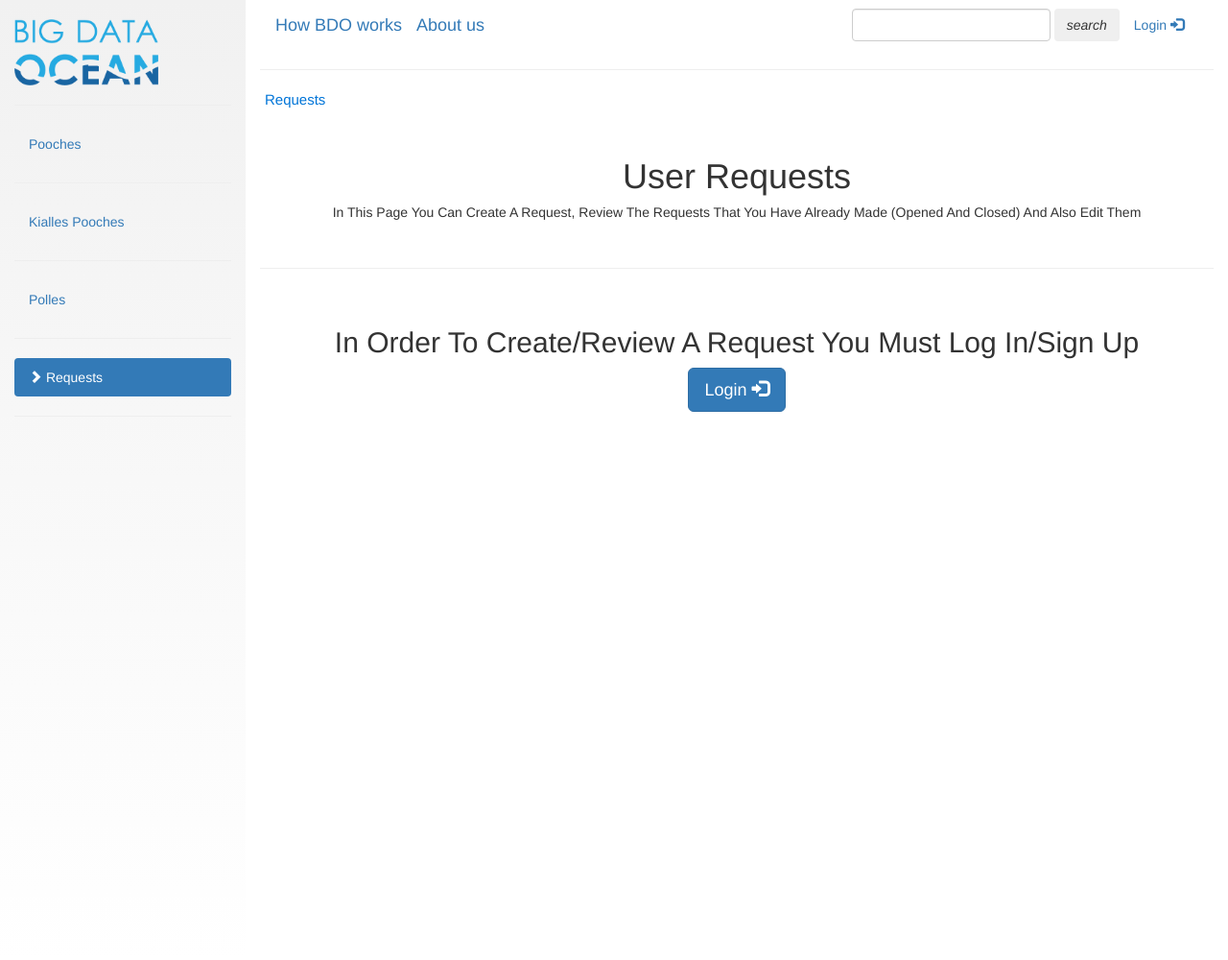
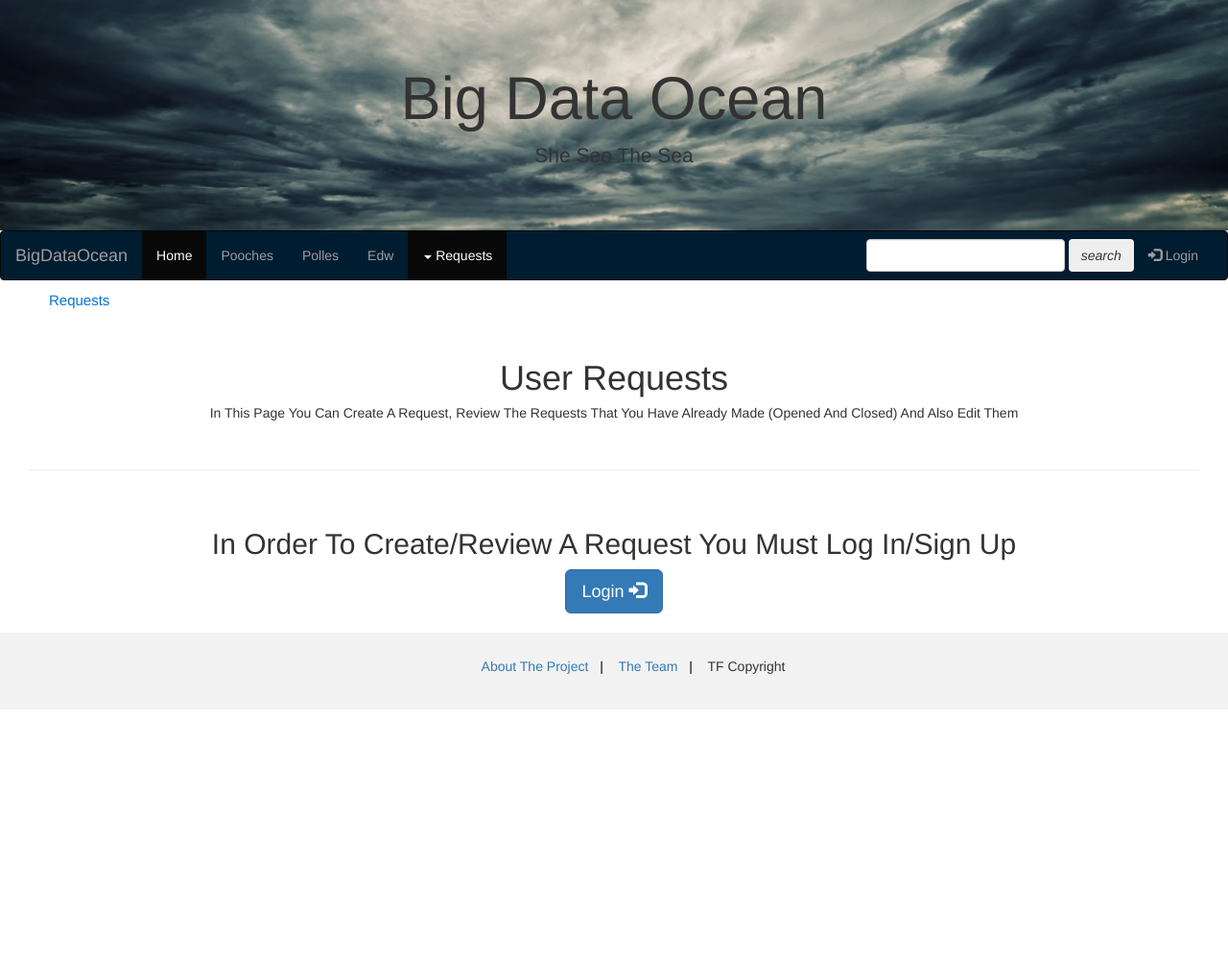
Before and after one commit to Task14/BDO, a Django app: page /requests/ in a window 1280 px wide. Shown: the whole page at 96% size. After the commit the page ends 739 px from the top, so only its background shows below. Run offline with Django 3.2, Linux system fonts and the light colour scheme; some libraries are stand-ins or nearby versions.

Commit message:
Template Change Attempt

```diff
--- /dev/null
+++ b/userrequests/static/userrequests/script.js
@@ -0,0 +1,182 @@
+$(document).ready(function() {
+    $('#all').click(function(e){
+        call('all', '');
+        document.getElementById("all").setAttribute("class", "btn btn-default active");
+        document.getElementById("user").setAttribute("class", "btn btn-default");
+    });
+    $('#user').click(function(e){
+        call('user', '');
+        document.getElementById("user").setAttribute("class", "btn btn-default active");
+        document.getElementById("all").setAttribute("class", "btn btn-default");
+    });
+    $('#search').click(function(e){
+        var title = document.getElementById('title').value;
+        call('search', title);
+    });
+    $("#title").keyup(function(event) {
+        if (event.keyCode === 13) {
+            $("#search").click();
+        }
+    });
+    $("#reqmenu").click(function(e){
+       var span = document.getElementById("ddmenu");
+       var spclass = span.getAttribute("class");
+       if( spclass === "glyphicon glyphicon-chevron-right" ){
+           span.setAttribute("class","glyphicon glyphicon-chevron-down");
+       }
+       else{
+           span.setAttribute("class","glyphicon glyphicon-chevron-right");
+       }
+    });
+
+});
+
+function call(mode, title){
+    $.ajax({
+        url: 'users/',
+        datatype: 'json',
+        type: 'GET',
+        data: {'mode': mode, 'title': title},
+        success: function (data) {
+            var rows, i;
+
+            var open = data.open;
+            var closed = data.closed;
+            var sum = data.sum;
+
+            var optable = document.getElementById('otbody');
+            var cltable = document.getElementById('ctbody');
+
+            rows = optable.rows.length;
+            if( rows > 0 ){
+                for(i=rows-1; i>=0; i--){
+                    optable.deleteRow(i);
+                }
+            }
+            rows = cltable.rows.length;
+            if( rows > 0 ){
+                for(i=rows-1; i>=0; i--){
+                    cltable.deleteRow(i);
+                }
+            }
+            //document.getElementById('demo').innerHTML = closed.length;
+            if( sum != "0" ){
+                sumheader = document.getElementById('ressum');
+                if( mode == 'all'){
+                    sumheader.innerHTML = '(' + sum + ') Requests';
+                    if( closed == "" ){
+                        document.getElementById('clheader').innerHTML = 'No Closed Requests!';
+                    }
+                }
+                else if( mode == 'user'){
+                    sumheader.innerHTML = 'You Have (' + sum + ') Requests';
+                    if( closed == "" ){
+                        document.getElementById('clheader').innerHTML = 'No Request Has Been Answered Yet!';
+                    }
+                }
+                else if( mode == 'search' ){
+                    sumheader.innerHTML = '(' + sum + ') Results';
+                }
+                else{
+                    return 1;
+                }
+
+                if( open != "" ){
+                    document.getElementById('spo').textContent = open.length;
+                    populate(optable, open);
+                }
+                else{
+                    document.getElementById('spo').textContent = "0";
+                }
+                if( closed != "" ){
+                    document.getElementById('spc').textContent = closed.length;
+                    populate(cltable, closed);
+                }
+                else{
+                    document.getElementById('spc').textContent = "0";
+                }
+            }
+            else{
+                sumheader = document.getElementById('ressum').innerHTML = "No Requests Were Found - Please Try Again";
+                document.getElementById('spo').textContent = "0";
+                document.getElementById('spc').textContent = "0";
+                document.getElementById('allheader').innerHTML = 'No Requests Are Created Yet!';
+            }
+        },
+        error: function () {
+            document.getElementById('demo').innerHTML = 'Something isnt right!';
+        }
+    });
+}
+
+function populate(table, data){
+    var res = "";
+    for( var index in data ){
+        var entry = data[index];
+        var td, a, p, text, span, attr;
+        var tr = document.createElement('tr');
+        table.appendChild(tr);
+        // first td
+        td = document.createElement('td');
+        td.setAttribute("class","secondary");
+        a = document.createElement('a');
+        a.setAttribute("href", entry.id + "/");
+        var image = document.createElement('img');
+        image.setAttribute("src", entry.file);
+        image.setAttribute("width","100px");
+        image.setAttribute("height","100px");
+        image.setAttribute("alt","No Image Has Been Uploaded");
+        image.setAttribute("style","color: brown; float: left; margin-right: 40px;");
+        a.appendChild(image);
+        td.appendChild(a);
+        tr.appendChild(td);
+        // second td
+        td = document.createElement('td');
+        td.setAttribute("class","primary");
+        a = document.createElement('a');
+        a.setAttribute("href", entry.id + "/");
+        attr = document.createElement("h4");
+        text = document.createTextNode(entry.title);
+        attr.appendChild(text);
+        attr.setAttribute("class", "text-left");
+        a.appendChild(attr);
+        td.appendChild(a);
+        attr = document.createElement("hr");
+        td.appendChild(attr);
+        p = document.createElement('p');
+        span = document.createElement('span');
+        span.setAttribute("class", "btn-info");
+        text = document.createTextNode(entry.keywords);
+        span.appendChild(text);
+        text = document.createTextNode("keywords: ");
+        p.appendChild(text);
+        p.appendChild(span);
+        p.setAttribute("class", "text-left");
+        td.appendChild(p);
+        tr.appendChild(td);
+        // third td
+        td = document.createElement('td');
+        td.setAttribute("class","secondary");
+        p = document.createElement('p');
+        text = document.createTextNode("Posted By: " + entry.user);
+        p.appendChild(text);
+        td.appendChild(p);
+        p = document.createElement('p');
+        text = document.createTextNode("On: " + entry.deadline);
+        p.appendChild(text);
+        td.appendChild(p);
+        tr.appendChild(td);
+        // fourth td
+        td = document.createElement('td');
+        td.setAttribute("class","secondary");
+        p = document.createElement('p');
+        text = document.createTextNode(entry.views + " views");
+        p.appendChild(text);
+        td.appendChild(p);
+        p = document.createElement('p');
+        text = document.createTextNode(entry.downloads + " downloads");
+        p.appendChild(text);
+        td.appendChild(p);
+        tr.appendChild(td);
+    }
+}
--- a/userrequests/static/userrequests/styles.css
+++ b/userrequests/static/userrequests/styles.css
@@ -1,8 +1,25 @@
 body {
     background-color: white;
+    height: 100%;
 }
 body > h1{
     color: white;
+}
+
+footer{
+    margin-top: 20px;
+    background-color: #f2f2f2;
+    padding: 25px;
+    position: relative;
+    bottom: 0;
+    left: 0;
+    right: 0;
+}
+
+footer > ul li+li:before{
+    padding: 8px;
+    color: black;
+    content: "|\00a0";
 }
 /* Set height of the grid so .sidenav can be 100% (adjust as needed) */
 
@@ -15,8 +32,15 @@ body > h1{
     display: inline-block;
 }
 
-.container-fluid{
-    overflow: hidden;
+.jumbotron{
+    margin-bottom: 0;
+    background: url('images/ocean2.jpg');
+    background-size: cover;
+}
+
+.navbar{
+    margin-bottom: 0;
+    background-color: #001c31;
 }
 
 #topcontainer{
--- a/userrequests/templates/userrequests/base.html
+++ b/userrequests/templates/userrequests/base.html
@@ -9,143 +9,78 @@
     <!-- Bootstrap library -->
 	<link rel="stylesheet" href="http://maxcdn.bootstrapcdn.com/bootstrap/3.3.7/css/bootstrap.min.css">
 
-	<link rel="stylesheet" type="text/css" href="{% static 'userrequests/styles.css' %}"/>
-
 	<!-- jQuery library -->
 	<script src="https://ajax.googleapis.com/ajax/libs/jquery/3.2.1/jquery.min.js"></script>
 
 	<!-- Latest compiled JavaScript -->
 	<script src="http://maxcdn.bootstrapcdn.com/bootstrap/3.3.7/js/bootstrap.min.js"></script>
 
+    <link rel="stylesheet" type="text/css" href="{% static 'userrequests/styles.css' %}"/>
+
     {% block script %}{% endblock %}
 
 </head>
 <body>
-        <!-- navigation bar viewable when resized window is extra small -->
-        <nav class="navbar navbar-inverse visible-xs">
+
+    <div class="jumbotron">
+        <div class="container text-center">
+            <h1>Big Data Ocean</h1>
+            <p>She See The Sea</p>
+        </div>
+    </div>
+
+    <nav class="navbar navbar-inverse">
         <div class="container-fluid">
-                <!-- Header -->
             <div class="navbar-header">
-                    <button type="button" class="navbar-toggle" data-toggle="collapse" data-target="#topNavBar">
+                <button type="button" class="navbar-toggle" data-toggle="collapse" data-target="#menu">
                     <span class="icon-bar"></span>
                     <span class="icon-bar"></span>
                     <span class="icon-bar"></span>
                 </button>
                 <a class="navbar-brand" href="{% url 'userrequests:index' %}">BigDataOcean</a>
             </div>
-
-                <!-- Items -->
-                <div class="collapse navbar-collapse" id="topNavBar">
+            <div class="collapse navbar-collapse" id="menu">
                 <ul class="nav navbar-nav">
-                        <li class="active">
-                            <a href="{% url 'userrequests:index' %}">
-                                <span class="" aria-hidden="true"></span>
-                                Home
+                    <li
+                        {% if request.path == "/requests/" %}
+                           class="active"
+                        {% endif %}
+                    class="active">
+                        <a href="{% url 'userrequests:index' %}">Home
                         </a>
                     </li>
-                        <li class="">
-                            <a href="{% url 'userrequests:index' %}">
-                                <span class="glyphicon glyphicon-plus" aria-hidden="true"></span>
-                                Create Request
-                            </a>
-                        </li>
-                    </ul>
-
-                    <form class="navbar-form navbar-left" role="search" method="get" action="#">
-                        <div class="form-group">
-                            <input type="text" class="form-control" name="q" value="">
-                        </div>
-                        <button type="submit" class="btn btn-default">Search</button>
-                    </form>
-
-                    <ul class="nav navbar-nav navbar-right">
-                        <li class="">
-                            {% if request.user.is_authenticated %}
-                                <p>Hello {{ request.user.username }}</p>
-
-                                <a href="{% url 'userrequests:user-logout' %}">
-                                    <span class="glyphicon glyphicon-off" aria-hidden="true"></span>
-                                    Logout
-                                </a>
-                            {% else %}
-                                <a href="{% url 'userrequests:login' %}">
-                                    <span class="glyphicon glyphicon-log-in" aria-hidden="true"></span>
-                                    Login
-                                </a>
-                            {% endif %}
-                        </li>
-                    </ul>
-                </div>
-            </div>
-        </nav>
-
-        <!-- content when window is in it's original size : contains both horizontal and vertical navigations bars and the main content -->
-        <div class="container-fluid">
-            <div class="row content">
-
-                <!-- navigation bar viewable when window is in it's original size -->
-                <div id="verticalnav" class="col-sm-2 sidenav hidden-xs">
-                    <br>
-                    <a href="{% url 'userrequests:index' %}">
-                        <img src="{% static 'images/logo.png' %}" style="width:150px; height: auto;" alt="LOGO">
-                    </a>
-                    <hr>
-                    <ul class="nav nav-pills nav-stacked">
                     <li>
                         <a href="#">
                             Pooches
                         </a>
                     </li>
-                        <hr>
-                        <li>
-                            <a href="#">
-                                Kialles Pooches
-                            </a>
-                        </li>
-                        <hr>
                     <li>
                         <a href="#">
                             Polles
                         </a>
                     </li>
-                        <hr>
-                        <li class="dropdown active">
-                            <a href="#collapse" class="dropdown-toggle" data-toggle="collapse" id="reqmenu">
-                                <span id="ddmenu" class="glyphicon glyphicon-chevron-right"></span> Requests
+                    <li>
+                        <a href="#">
+                            Edw
                         </a>
-                            <hr>
-                            <ul id="collapse" class="panel-collapse collapse" style="list-style-type:none">
-                                <li {% if request.path == '/requests/create/' %}
-                                        class="enabled"
-                                    {% endif %}>
+                    </li>
+                    <li class="dropdown
+                        {% if request.path == "/requests/create" or request.path == "/requests/" %}
+                           active
+                        {% endif %}">
+                        <a class="dropdown-toggle" data-toggle="dropdown" href="#" id="reqmenu">
+                            <span class="caret"></span> Requests
+                        </a>
+                        <ul class="dropdown-menu">
+                            <li>
                                 <a href="{% url 'userrequests:create' %}">Create A Request</a>
                             </li>
-                                <hr>
-                                <li {% if request.path == '/requests/' %}
-                                        class="enabled"
-                                    {% endif %}>
+                            <li>
                                 <a href="{% url 'userrequests:index' %}">Requests Data</a>
                             </li>
                         </ul>
                     </li>
                 </ul>
-                </div>
-
-                <div id="horizontalnav" class="col-sm-10">
-                    <!-- The Horizontal navigation bar -->
-                    <nav class="navbar navbar-transparent navbar-absolute">
-                        <div class="container-fluid">
-                            <div class="navbar-header">
-                                <button type="button" class="navbar-toggle toggled" data-toggle="collapse">
-                                    <span class="sr-only">Toggle navigation</span>
-                                    <span class="icon-bar"></span>
-                                    <span class="icon-bar"></span>
-                                    <span class="icon-bar"></span>
-                                </button>
-                                <a class="navbar-brand" href="#">How BDO works</a>
-                                <a class="navbar-brand" href="#">About us</a>
-                            </div>
-                            <div class="collapse navbar-collapse">
                 <ul class="nav navbar-nav navbar-right">
                     <li>
                         <form class="navbar-form navbar-right" role="search" method="GET" action="#">
@@ -161,57 +96,52 @@
                             </button>
                         </form>
                     </li>
+                    <li>
                         {% if request.user.is_authenticated %}
-                                        <li class="dropdown">
                             <a href="#" class="dropdown-toggle" data-toggle="dropdown">
-                                                <p>
+                                <span class="glyphicon glyphicon-user"></span>
                                 Hello {{ request.user.username }}
-                                                    <span class="glyphicon glyphicon-user" aria-hidden="true"></span>
-                                                </p>
-                                                <div class="ripple-container"></div>
                             </a>
-                                            <ul class="dropdown-menu" role="menu">
-                                                <li>
-                                                    <a href="#">You have no new notifications</a>
-                                                </li>
+                            <ul class="dropdown-menu">
                                 <li>
                                     <a href="{% url 'userrequests:user-logout' %}">
+                                        <span class="glyphicon glyphicon-off" aria-hidden="true"></span>
                                         Logout
-                                                        <span class="glyphicon glyphicon-off" aria-hidden="true"></span>
                                     </a>
                                 </li>
                             </ul>
-                                        </li>
-                                    {% endif %}
-                                    <li>
-                                        {% if request.user.is_authenticated %}
-                                            <a href="{% url 'userrequests:user-logout' %}">
-                                                Logout
-                                                <span class="glyphicon glyphicon-off" aria-hidden="true"></span>
-                                            </a>
                         {% else %}
                             <a href="{% url 'userrequests:login' %}">
+                                <span class="glyphicon glyphicon-log-in" aria-hidden="true"></span>
                                 Login
-                                                <span class="glyphicon glyphicon-log-in" aria-hidden="true"></span>
                             </a>
                         {% endif %}
                     </li>
                 </ul>
-
-
             </div>
         </div>
     </nav>
-                    <hr>
 
-                </div>
-
-                <br>
+        <!-- content when window is in it's original size : contains both horizontal and vertical navigations bars and the main content -->
+        <div class="container-fluid">
 
                 {% block body %}
                 {% endblock %}
 
         </div>
-        </div>
+
 </body>
+<footer class="container-fluid text-center">
+    <ul>
+        <li style="display: inline">
+            <a href="#">About The Project</a>
+        </li>
+        <li style="display: inline">
+            <a href="#">The Team </a>
+        </li>
+        <li style="display: inline">
+            TF Copyright
+        </li>
+    </ul>
+</footer>
 </html>
--- a/userrequests/templates/userrequests/detail.html
+++ b/userrequests/templates/userrequests/detail.html
@@ -65,7 +65,7 @@
         </div>
         <br>
         <div class="container-fluid">
-            <div id="prev" class="col-sm-5">
+            <div id="prev" class="col-sm-5 col-sm-offset-1">
                 {% if prev|length > 0 %}
                     <h3 class="text-center">Your Previous Requests</h3>
                     <div id="prevt" class='table-wrapper'>
```
Also changed, not shown: userrequests/static/userrequests/images/ocean.jpg (added), userrequests/static/userrequests/images/ocean2.jpg (added). Lines whose indentation alone changed are shown as unchanged.
